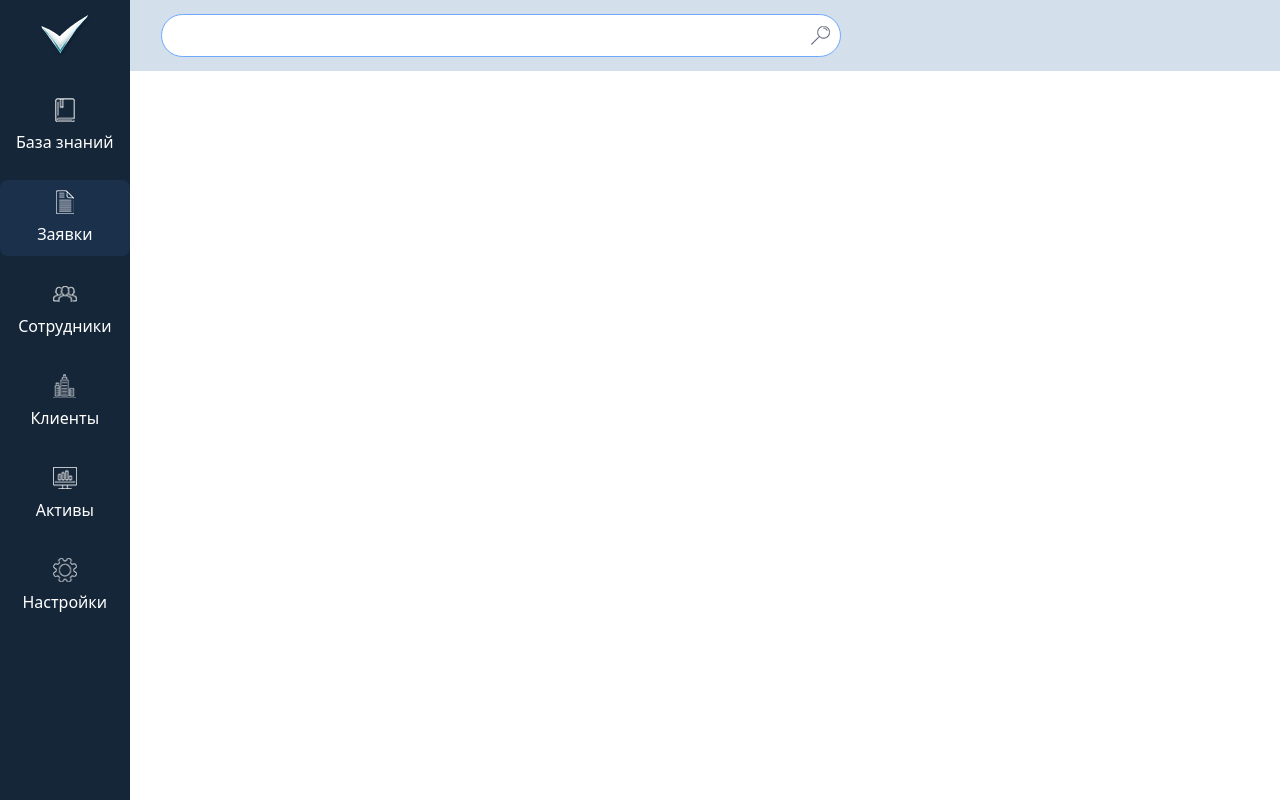
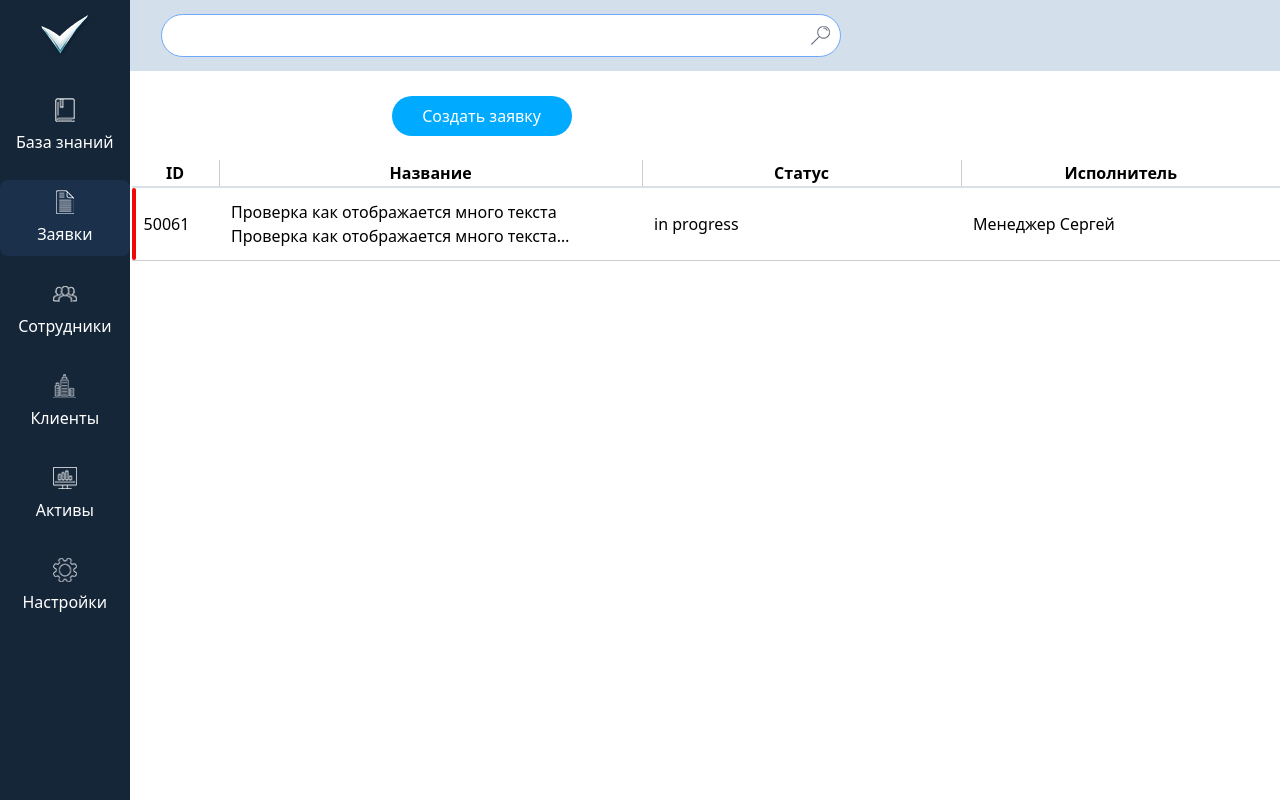
Before and after one commit to nikipog/request-service, a React (Vite) app: page / in a window 1280 px wide. Built offline with nearby package versions, Linux system fonts and the light colour scheme.

Commit message:
feat: добавит основной контент

```diff
--- a/src/App.tsx
+++ b/src/App.tsx
@@ -1,9 +1,12 @@
 import "./App.scss";
 import Layout from "./components/layout/layout";
+import RequestsPage from "./pages/request-page";
 
 function App() {
   return (
-    <Layout />
+    <Layout>
+      <RequestsPage />
+    </Layout>
   );
 }
 
--- a/src/components/layout/layout.tsx
+++ b/src/components/layout/layout.tsx
@@ -2,15 +2,16 @@ import './layout.scss';
 import Header from "../header/header";
 import Sidebar from "../sidebar/sidebar";
 
-function Layout() {
+function Layout({ children }: { children: React.ReactNode }) {
   return (
     <div className="layout">
       <Sidebar />
       <div className="layout__main">
         <Header />
-        <main className="layout__content">
 
-        </main>
+        <div className="layout__content">
+          {children}
+        </div>
       </div>
     </div>
   );
--- a/src/components/sidebar/sidebar.scss
+++ b/src/components/sidebar/sidebar.scss
@@ -40,7 +40,7 @@
         cursor: pointer;
         font: inherit;
         padding: 10px 16px;
-        appearance: none; // снимаем дефолтный вид кнопки
+        appearance: none;
         -webkit-appearance: none;
         -moz-appearance: none;
 
--- /dev/null
+++ b/src/pages/request-page.tsx
@@ -0,0 +1,55 @@
+import './requests-page.scss';
+
+const priority = {
+    rgb: "#ee0909",
+    id: 58921,
+    name: "Очень низкий"
+};
+
+export default function RequestsPage() {
+    return (
+        <main className="requests">
+            <div className="requests__toolbar">
+                <button className="requests__create-btn">
+                    <span>
+                        Создать заявку
+                    </span>
+                </button>
+            </div>
+
+            <section className="requests__table-container">
+                <table className="requests__table">
+                    <thead className='requests__table-header'>
+                        <tr>
+                            <th>ID</th>
+                            <th>Название</th>
+                            <th>Статус</th>
+                            <th>Исполнитель</th>
+                        </tr>
+                    </thead>
+                    <tbody>
+
+                        <tr style={{ '--priority-color': priority.rgb } as React.CSSProperties}>
+                            <td>50061</td>
+                            <td>
+                                <div className='table__cell-content'>
+                                    Проверка как отображается много текста Проверка как отображается много текста Проверка как отображается много текста Проверка как отображается много текста Проверка как отображается много текста Проверка как отображается много текста Проверка как отображается много текста Проверка как отображается много текста Проверка как отображается много текста Проверка как отображается много текста Проверка как отображается много текста Проверка как отображается много текста Проверка как отображается много текста
+                                </div>
+                            </td>
+                            <td>in progress</td>
+                            <td>Менеджер Сергей</td>
+                        </tr>
+
+
+                    </tbody>
+                </table>
+            </section>
+
+            {/* Правая колонка: здесь появляется RequestDetails
+            <section style={{ flex: 1, overflowY: 'auto' }}>
+                <Outlet />
+            </section>*/}
+
+        </main >
+    );
+}
--- /dev/null
+++ b/src/pages/requests-page.scss
@@ -0,0 +1,103 @@
+.requests {
+
+    &__toolbar {
+        margin-top: 25px;
+        margin-left: 262px;
+        margin-bottom: 24px;
+    }
+
+    &__create-btn {
+        width: 180px;
+        height: 40px;
+        border-radius: 32px;
+        display: flex;
+        justify-content: center;
+        align-items: center;
+        background-color: #00aaff;
+        color: #fff;
+        border: none;
+        appearance: none;
+        -webkit-appearance: none;
+        -moz-appearance: none;
+        border-color: none;
+
+        &:hover {
+            background-color: #008fcc;
+        }
+    }
+
+    &__table-container {
+        max-height: 545px;
+        overflow-y: auto;
+        padding-left: 2px;
+    }
+
+    &__table {
+        border-collapse: collapse;
+        width: 100%;
+        table-layout: fixed;
+    }
+
+
+    td {
+        padding: 12px;
+        border-bottom: 1px solid #ccc;
+        border-top: 2px solid #dbdfe6;
+    }
+
+
+    thead {
+        position: sticky;
+        top: 0;
+        z-index: 2;
+        background-color: #fff;
+
+    }
+
+}
+
+.requests__table th+th {
+    border-left: 1px solid #ccc;
+}
+
+.requests__table th {
+    text-align: center;
+}
+
+
+.requests__table tbody tr td:first-child {
+    position: relative;
+    padding-left: 12px;
+}
+
+.requests__table tbody tr td:first-child::before {
+    content: "";
+    position: absolute;
+    left: 0;
+    top: 0;
+    bottom: 0;
+    width: 4px;
+    background-color: var(--priority-color);
+    border-radius: 4px;
+}
+
+
+.requests__table th:nth-child(1),
+.requests__table td:nth-child(1) {
+    width: 85px;
+}
+
+.requests__table th:nth-child(2),
+.requests__table td:nth-child(2) {
+    width: 420px;
+}
+
+.requests__table td:nth-child(2) .table__cell-content {
+    line-clamp: 2;
+    display: -webkit-box;
+    -webkit-line-clamp: 2;
+    -webkit-box-orient: vertical;
+    overflow: hidden;
+    text-overflow: ellipsis;
+    white-space: normal;
+}
```
